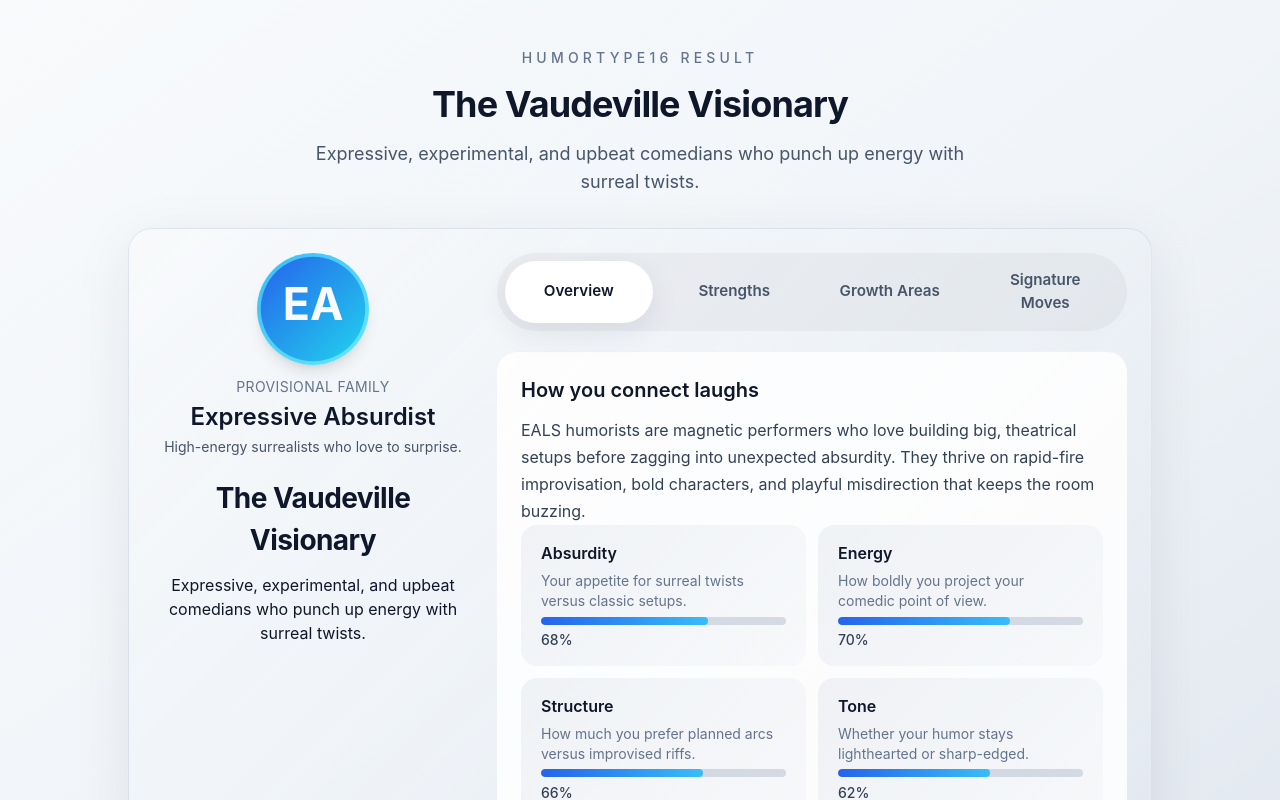
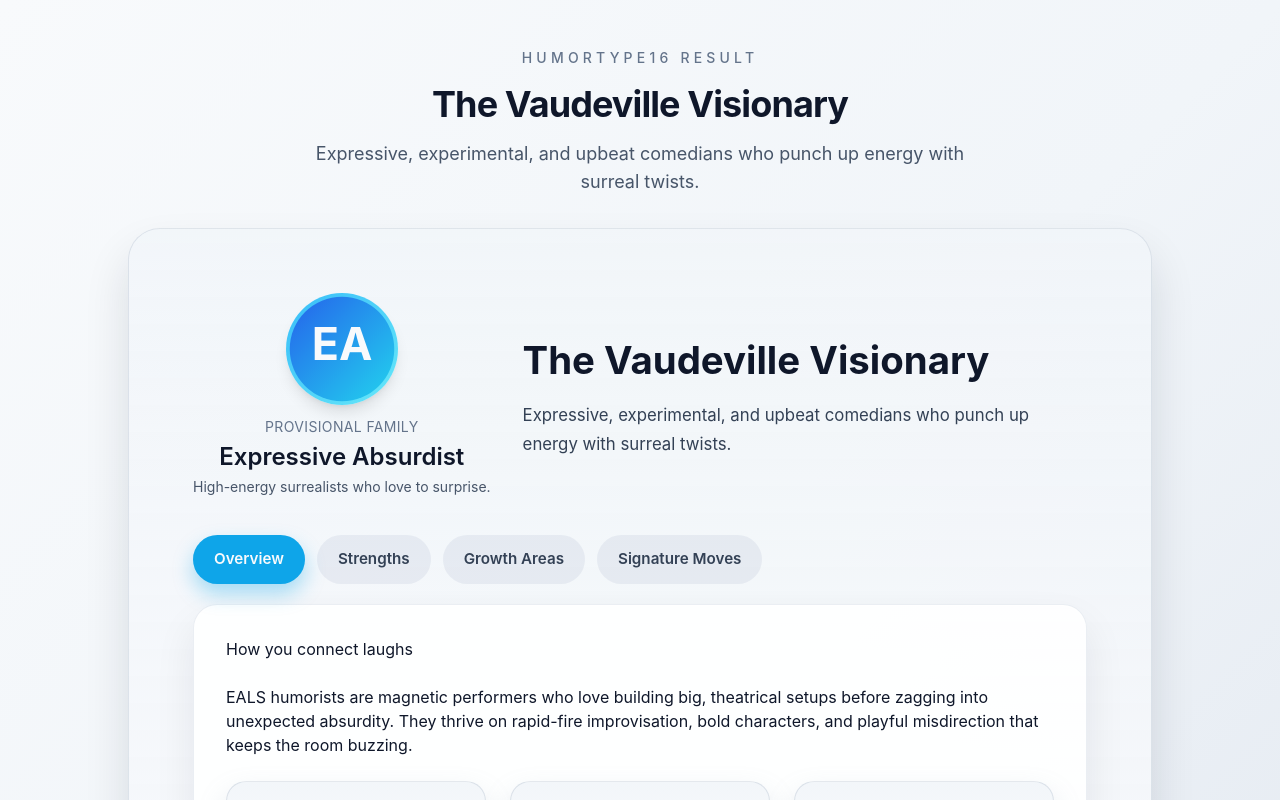
Before and after one commit to heyr0702-mmm/HumorType16, a Next.js app: page /result/EALS in a window 1280 px wide. Shown: the top 800 px of the page. Built offline with nearby package versions, Linux system fonts and the light colour scheme.

Commit message:
Add Humor result styles

```diff
--- a/styles/HumorResult.module.css
+++ b/styles/HumorResult.module.css
@@ -1,117 +1,89 @@
 .container {
   display: grid;
-  gap: 1.5rem;
-  padding: 1.5rem;
-  background: linear-gradient(135deg, rgba(248, 250, 252, 0.65), rgba(226, 232, 240, 0.6));
-  border-radius: 1.5rem;
-  border: 1px solid rgba(148, 163, 184, 0.2);
-  box-shadow: 0 15px 60px rgba(15, 23, 42, 0.08);
+  gap: clamp(2rem, 3vw, 3rem);
+  padding: clamp(2rem, 5vw, 4rem);
+  background: linear-gradient(180deg, rgba(241, 245, 249, 0.8), rgba(248, 250, 252, 0.95));
+  border-radius: 32px;
+  border: 1px solid rgba(148, 163, 184, 0.25);
+  box-shadow: 0 25px 45px rgba(15, 23, 42, 0.12);
+}
+
+.badgeSection {
+  display: grid;
+  grid-template-columns: minmax(0, 1fr);
+  gap: 2rem;
+  align-items: center;
 }
 
 @media (min-width: 768px) {
-  .container {
-    grid-template-columns: minmax(0, 320px) 1fr;
-    align-items: start;
+  .badgeSection {
+    grid-template-columns: auto minmax(0, 1fr);
   }
-}
-
-.badgeSection {
-  display: flex;
-  flex-direction: column;
-  align-items: center;
-  gap: 1.25rem;
-  text-align: center;
 }
 
 .typeSummary {
   display: grid;
   gap: 0.75rem;
+}
+
+.typeSummary h2 {
+  font-size: clamp(2rem, 3vw, 2.75rem);
+  font-weight: 700;
   color: #0f172a;
 }
 
-.typeSummary h2 {
-  font-size: 1.75rem;
-  font-weight: 700;
-  letter-spacing: -0.02em;
+.typeSummary p {
+  font-size: 1.05rem;
+  line-height: 1.7;
+  color: #334155;
 }
 
 .tabs {
   display: flex;
   flex-wrap: wrap;
-  gap: 0.5rem;
-  padding: 0.5rem;
-  border-radius: 9999px;
-  background-color: rgba(15, 23, 42, 0.04);
+  gap: 0.75rem;
 }
 
 .tabButton {
-  flex: 1 1 120px;
-  border: none;
-  border-radius: 9999px;
-  padding: 0.5rem 1.25rem;
-  font-size: 0.95rem;
-  font-weight: 600;
-  color: #475569;
-  background: transparent;
-  cursor: pointer;
-  transition: all 0.2s ease;
-}
-
-.tabButton:focus-visible {
-  outline: 2px solid #2563eb;
-  outline-offset: 2px;
+  composes: tab;
 }
 
 .tabButtonActive {
-  color: #0f172a;
-  background: #ffffff;
-  box-shadow: 0 10px 30px rgba(15, 23, 42, 0.08);
+  composes: tab;
+  background: #0ea5e9;
+  color: #f8fafc;
+  box-shadow: 0 12px 24px rgba(14, 165, 233, 0.35);
 }
 
 .tabPanel {
-  border-radius: 1.25rem;
-  background: rgba(255, 255, 255, 0.85);
-  padding: 1.5rem;
-  box-shadow: inset 0 1px 0 rgba(148, 163, 184, 0.12);
-}
-
-.tabPanel h3 {
-  font-size: 1.25rem;
-  font-weight: 600;
-  margin-bottom: 0.75rem;
-  color: #0f172a;
-}
-
-.tabPanel p,
-.tabPanel li {
-  color: #334155;
-  line-height: 1.7;
-}
-
-.tabPanel ul {
   display: grid;
-  gap: 0.5rem;
-  padding-left: 1.25rem;
-  margin: 0;
+  gap: 1.5rem;
+  padding: clamp(1.5rem, 3vw, 2rem);
+  background: rgba(255, 255, 255, 0.9);
+  border-radius: 24px;
+  border: 1px solid rgba(203, 213, 225, 0.4);
+  box-shadow: inset 0 1px 0 rgba(255, 255, 255, 0.8), 0 20px 40px rgba(15, 23, 42, 0.08);
 }
 
 .axisGrid {
   display: grid;
-  gap: 0.75rem;
+  gap: 1.5rem;
 }
 
-@media (min-width: 640px) {
+@media (min-width: 768px) {
   .axisGrid {
-    grid-template-columns: repeat(2, minmax(0, 1fr));
+    grid-template-columns: repeat(auto-fit, minmax(220px, 1fr));
   }
 }
 
 .axisCard {
-  background: linear-gradient(135deg, rgba(148, 163, 184, 0.12), rgba(226, 232, 240, 0.2));
-  border-radius: 1rem;
-  padding: 1rem 1.25rem;
   display: grid;
-  gap: 0.35rem;
+  gap: 0.75rem;
+  padding: 1.5rem;
+  background: linear-gradient(180deg, rgba(241, 245, 249, 0.9), rgba(255, 255, 255, 0.9));
+  border-radius: 20px;
+  border: 1px solid rgba(148, 163, 184, 0.25);
+  box-shadow: 0 14px 28px rgba(148, 163, 184, 0.25);
 }
 
 .axisCard span:first-of-type {
@@ -121,9 +93,9 @@
 
 .axisProgress {
   position: relative;
-  height: 0.5rem;
-  border-radius: 9999px;
-  background: rgba(148, 163, 184, 0.35);
+  height: 8px;
+  border-radius: 999px;
+  background: rgba(148, 163, 184, 0.3);
   overflow: hidden;
 }
 
@@ -131,55 +103,185 @@
   position: absolute;
   inset: 0;
   border-radius: inherit;
-  background: linear-gradient(90deg, #2563eb, #38bdf8);
+  background: linear-gradient(135deg, #38bdf8, #c084fc);
+  transition: width 200ms ease;
 }
 
 @media (prefers-color-scheme: dark) {
   .container {
-    background: linear-gradient(135deg, rgba(15, 23, 42, 0.72), rgba(30, 41, 59, 0.8));
-    border-color: rgba(71, 85, 105, 0.4);
-    box-shadow: 0 20px 70px rgba(2, 6, 23, 0.45);
+    background: linear-gradient(180deg, rgba(15, 23, 42, 0.85), rgba(30, 41, 59, 0.95));
+    border-color: rgba(71, 85, 105, 0.45);
+    box-shadow: 0 25px 45px rgba(15, 23, 42, 0.55);
   }
 
-  .typeSummary,
-  .typeSummary h2,
-  .tabPanel h3 {
+  .typeSummary h2 {
+    color: #f8fafc;
+  }
+
+  .typeSummary p {
+    color: #cbd5f5;
+  }
+
+  .tabPanel {
+    background: rgba(15, 23, 42, 0.85);
+    border-color: rgba(71, 85, 105, 0.4);
+    box-shadow: inset 0 1px 0 rgba(148, 163, 184, 0.12), 0 20px 40px rgba(15, 23, 42, 0.5);
+  }
+
+  .axisCard {
+    background: linear-gradient(180deg, rgba(30, 41, 59, 0.95), rgba(15, 23, 42, 0.95));
+    border-color: rgba(51, 65, 85, 0.6);
+    box-shadow: 0 14px 28px rgba(15, 23, 42, 0.5);
+  }
+
+  .axisCard span:first-of-type {
     color: #e2e8f0;
   }
 
-  .tabs {
-    background-color: rgba(148, 163, 184, 0.18);
+  .axisProgress {
+    background: rgba(71, 85, 105, 0.5);
   }
 
-  .tabButton {
-    color: #cbd5f5;
+  .axisProgressFill {
+    background: linear-gradient(135deg, #38bdf8, #a855f7);
+  }
+}
+.hero {
+  position: relative;
+  padding: 3.5rem clamp(1.5rem, 4vw, 3rem);
+  border-radius: 28px;
+  background: linear-gradient(135deg, rgba(14, 165, 233, 0.12), rgba(217, 70, 239, 0.12)),
+    radial-gradient(circle at top left, rgba(56, 189, 248, 0.35), transparent 55%),
+    radial-gradient(circle at bottom right, rgba(192, 38, 211, 0.35), transparent 55%),
+    #ffffff;
+  box-shadow: 0 20px 45px rgba(15, 23, 42, 0.15);
+  overflow: hidden;
+  color: #0f172a;
+}
+
+.hero::before {
+  content: "";
+  position: absolute;
+  inset: 0;
+  background: linear-gradient(135deg, rgba(14, 165, 233, 0.2), rgba(217, 70, 239, 0.2));
+  opacity: 0;
+  transition: opacity 200ms ease;
+  pointer-events: none;
+}
+
+.hero:hover::before {
+  opacity: 1;
+}
+
+.ribbon {
+  display: inline-flex;
+  align-items: center;
+  gap: 0.5rem;
+  font-size: 0.9rem;
+  font-weight: 600;
+  text-transform: uppercase;
+  letter-spacing: 0.08em;
+  padding: 0.5rem 1rem;
+  border-radius: 999px;
+  background: rgba(15, 118, 110, 0.08);
+  color: #0f766e;
+  border: 1px solid rgba(13, 148, 136, 0.25);
+  box-shadow: inset 0 1px 0 rgba(255, 255, 255, 0.4);
+}
+
+.ribbon::before {
+  content: "★";
+  font-size: 0.85rem;
+}
+
+.badge {
+  display: flex;
+  align-items: center;
+  justify-content: center;
+  width: 140px;
+  height: 140px;
+  border-radius: 50%;
+  background: linear-gradient(135deg, rgba(14, 165, 233, 0.15), rgba(59, 130, 246, 0.15));
+  border: 3px solid rgba(37, 99, 235, 0.3);
+  color: #1d4ed8;
+  font-size: clamp(1.5rem, 4vw, 2.25rem);
+  font-weight: 700;
+  box-shadow: 0 18px 35px rgba(59, 130, 246, 0.25);
+}
+
+.badge span {
+  display: block;
+  text-align: center;
+  line-height: 1.1;
+}
+
+.tab {
+  display: inline-flex;
+  align-items: center;
+  gap: 0.5rem;
+  padding: 0.75rem 1.25rem;
+  border-radius: 999px;
+  font-weight: 600;
+  font-size: 0.95rem;
+  color: #334155;
+  background: rgba(148, 163, 184, 0.15);
+  border: 1px solid transparent;
+  transition: all 200ms ease;
+  cursor: pointer;
+}
+
+.tab:hover,
+.tab:focus-visible {
+  background: rgba(14, 165, 233, 0.12);
+  color: #0369a1;
+  border-color: rgba(14, 165, 233, 0.3);
+  outline: none;
+}
+
+.tab[aria-selected="true"] {
+  background: #0ea5e9;
+  color: #f8fafc;
+  box-shadow: 0 10px 20px rgba(14, 165, 233, 0.35);
+}
+
+@media (prefers-color-scheme: dark) {
+  .hero {
+    color: #f8fafc;
+    background: linear-gradient(135deg, rgba(14, 165, 233, 0.2), rgba(217, 70, 239, 0.2)),
+      radial-gradient(circle at top left, rgba(56, 189, 248, 0.4), transparent 60%),
+      radial-gradient(circle at bottom right, rgba(192, 38, 211, 0.4), transparent 60%),
+      #0f172a;
+    box-shadow: 0 20px 45px rgba(15, 23, 42, 0.6);
   }
 
-  .tabButtonActive {
-    color: #f8fafc;
-    background: rgba(148, 163, 184, 0.25);
-    box-shadow: 0 10px 30px rgba(15, 23, 42, 0.3);
+  .ribbon {
+    background: rgba(20, 184, 166, 0.12);
+    color: #5eead4;
+    border-color: rgba(45, 212, 191, 0.4);
+    box-shadow: inset 0 1px 0 rgba(148, 163, 184, 0.12);
   }
 
-  .tabPanel {
-    background: rgba(15, 23, 42, 0.7);
-    box-shadow: inset 0 1px 0 rgba(148, 163, 184, 0.18);
+  .badge {
+    background: linear-gradient(135deg, rgba(125, 211, 252, 0.12), rgba(129, 140, 248, 0.12));
+    border-color: rgba(96, 165, 250, 0.35);
+    color: #bfdbfe;
+    box-shadow: 0 18px 35px rgba(30, 64, 175, 0.45);
   }
 
-  .tabPanel p,
-  .tabPanel li {
+  .tab {
+    background: rgba(148, 163, 184, 0.12);
     color: #e2e8f0;
   }
 
-  .axisCard {
-    background: linear-gradient(135deg, rgba(79, 70, 229, 0.2), rgba(14, 116, 144, 0.24));
+  .tab:hover,
+  .tab:focus-visible {
+    background: rgba(14, 165, 233, 0.18);
+    color: #bae6fd;
+    border-color: rgba(14, 165, 233, 0.4);
   }
 
-  .axisProgress {
-    background: rgba(148, 163, 184, 0.35);
-  }
-
-  .axisProgressFill {
-    background: linear-gradient(90deg, #38bdf8, #818cf8);
+  .tab[aria-selected="true"] {
+    background: #0284c7;
+    box-shadow: 0 12px 28px rgba(2, 132, 199, 0.45);
   }
 }
```
